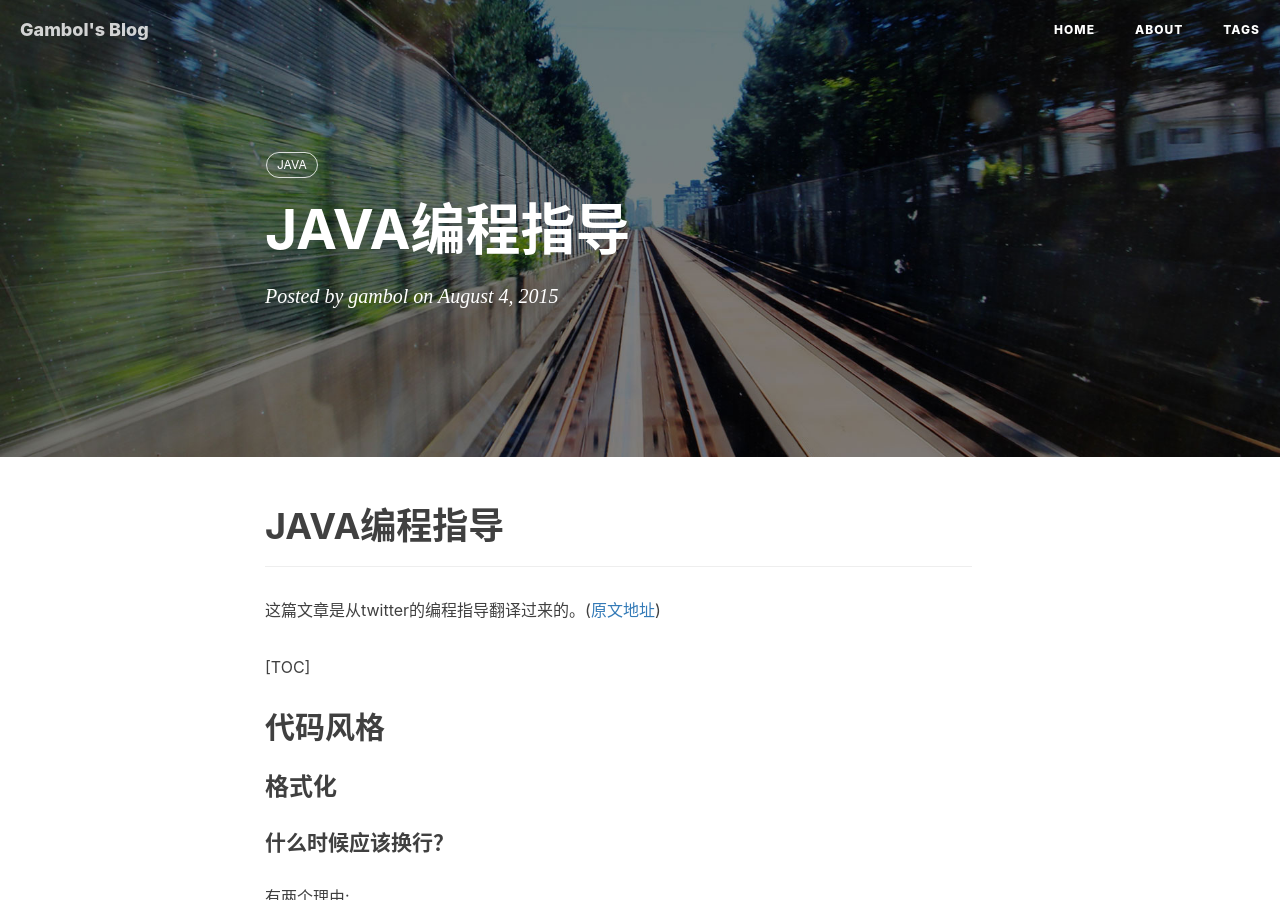
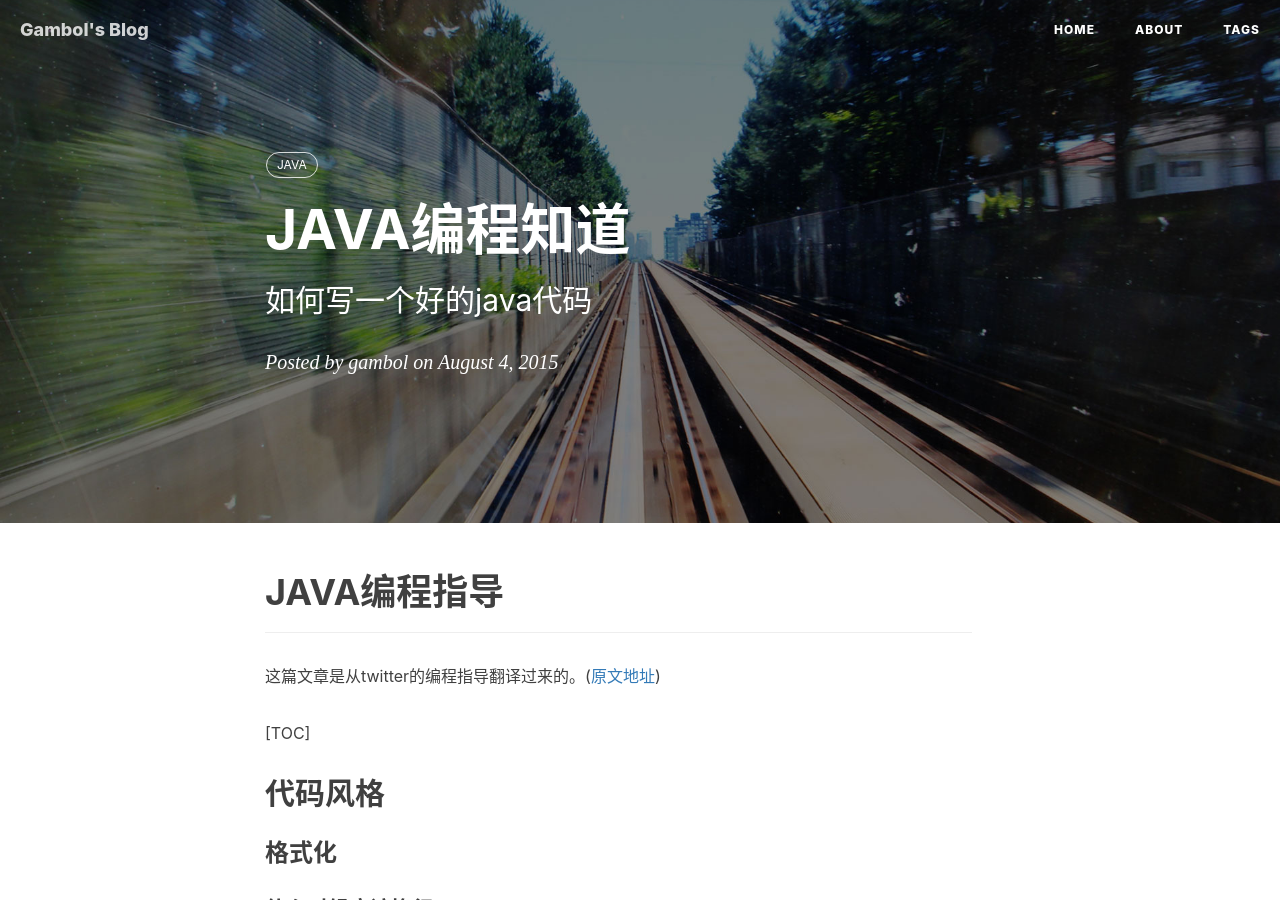
Before and after one commit to gambol/gambol.github.io, a Jekyll site: the page built from _posts/2015-08-04-JAVA-code-guide.md, in a window 1280 px wide and 900 px high. Built offline with Jekyll 4.4.1, drawn with Linux system fonts in a browser that asks for light colours; nearby versions of some CDN libraries; comment, search, counter and statistics services are not loaded.

Commit message:
修改java编程指导的央视

```diff
--- a/_posts/2015-08-04-JAVA-code-guide.md
+++ b/_posts/2015-08-04-JAVA-code-guide.md
@@ -1,6 +1,7 @@
 ---
 layout:     post
-title:      "JAVA编程指导"
+title:      "JAVA编程知道"
+subtitle:   " 如何写一个好的java代码"
 date:       2015-08-04 12:00:00
 author:     "gambol"
 header-img: "img/post-bg-2015.jpg"
@@ -12,7 +13,6 @@ tags:
 # JAVA编程指导
 
 ---
-
 
 这篇文章是从twitter的编程指导翻译过来的。([原文地址](https://github.com/twitter/commons/blob/master/src/java/com/twitter/common/styleguide.md))
 
```
